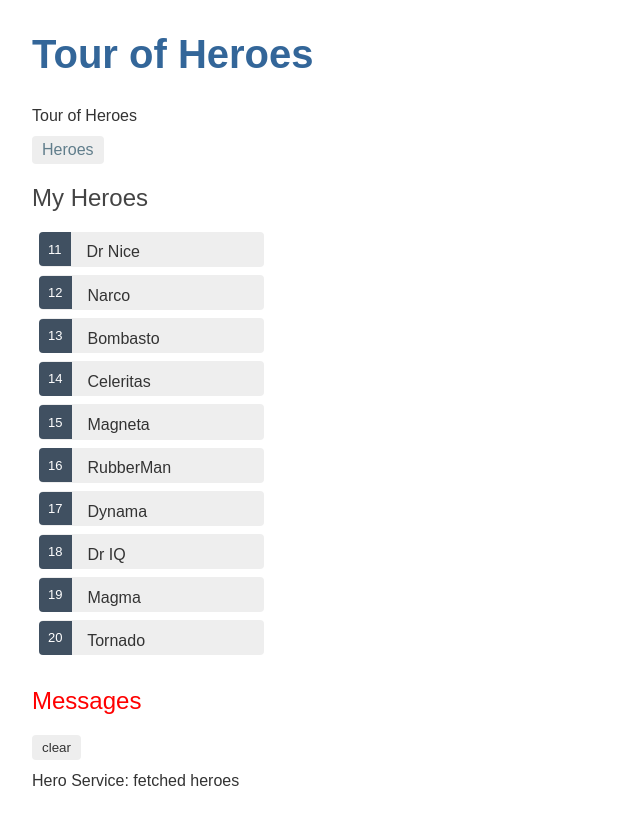
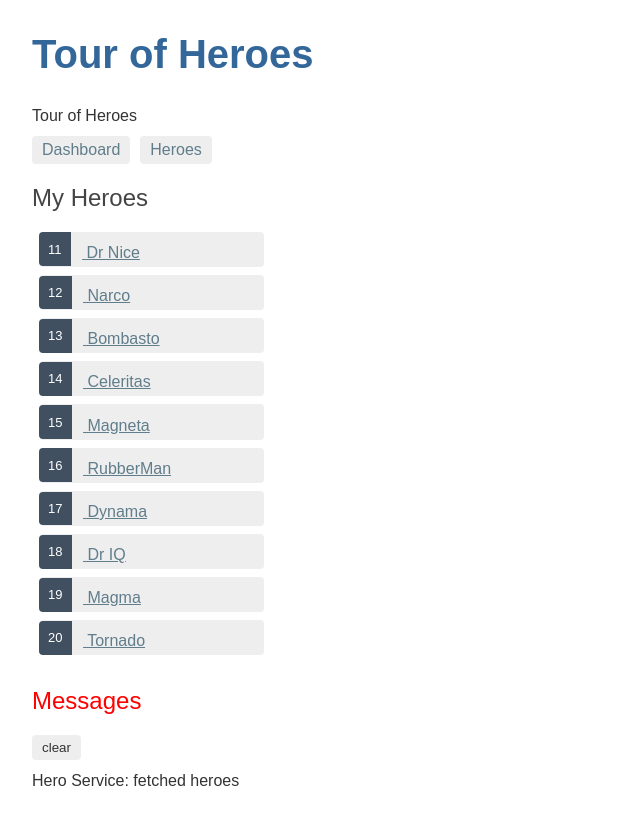
Before and after one commit to ZoeKHarvey/tour-of-heroes, an Angular app: page /heroes in a window 1280 px wide. Shown: the whole page, without its empty margins (0-640 px from the left). Built offline with nearby package versions, Linux system fonts and the light colour scheme.

Commit message:
Change click event from onSelect() to routerlink

```diff
--- a/src/app/app-routing.module.ts
+++ b/src/app/app-routing.module.ts
@@ -2,11 +2,13 @@
 import { RouterModule, Routes } from '@angular/router';
 import { HeroesComponent } from './heroes/heroes.component';
 import { DashboardComponent }   from './dashboard/dashboard.component';
+import { HeroDetailComponent }  from './hero-detail/hero-detail.component';
 
 const routes: Routes = [
   { path: 'heroes', component: HeroesComponent },
   { path: 'dashboard', component: DashboardComponent },
   { path: '', redirectTo: '/dashboard', pathMatch: 'full' },
+  { path: 'detail/:id', component: HeroDetailComponent },
 ];
 
 @NgModule({
--- a/src/app/app.component.html
+++ b/src/app/app.component.html
@@ -1,9 +1,8 @@
 <h1>{{ title }}</h1>
 {{ title }}
 <nav>
-  <a routerLink="/heroes">
-    Heroes
-  </a>
+  <a routerLink="/dashboard">Dashboard</a>
+  <a routerLink="/heroes">Heroes</a>
 </nav>
 <router-outlet></router-outlet>
 <app-messages></app-messages>
--- a/src/app/dashboard/dashboard.component.html
+++ b/src/app/dashboard/dashboard.component.html
@@ -1,6 +1,6 @@
 <h3>Top Heroes</h3>
 <div class="grid grid-pad">
-  <a *ngFor="let hero of heroes" class="col-1-4">
+  <a *ngFor="let hero of heroes" class="col-1-4" routerLink="/detail/{{hero.id}}">
     <div class="module hero">
       <h4>{{hero.name}}</h4>
     </div>
--- a/src/app/heroes/heroes.component.html
+++ b/src/app/heroes/heroes.component.html
@@ -1,11 +1,9 @@
 <h2>My Heroes</h2>
 
 <ul class="heroes">
-  <li *ngFor="let hero of heroes"
-    [class.selected]="hero === selectedHero"
-    (click)="onSelect(hero)">
-    <span class="badge">{{hero.id}}</span> {{hero.name}}
-  </li>
-</ul>
-
-<app-hero-detail [hero]="selectedHero"></app-hero-detail>
+    <li *ngFor="let hero of heroes">
+      <a routerLink="/detail/{{hero.id}}">
+        <span class="badge">{{hero.id}}</span> {{hero.name}}
+      </a>
+    </li>
+  </ul>
```
